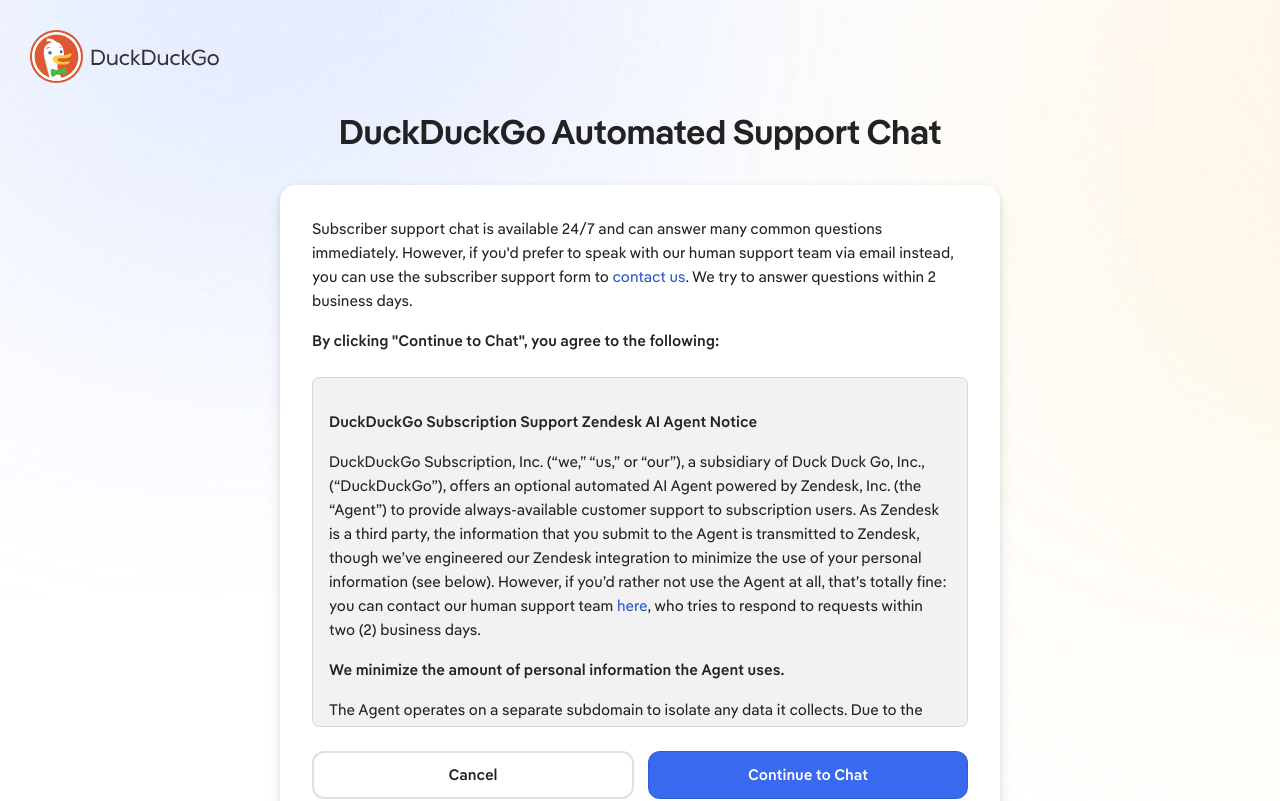
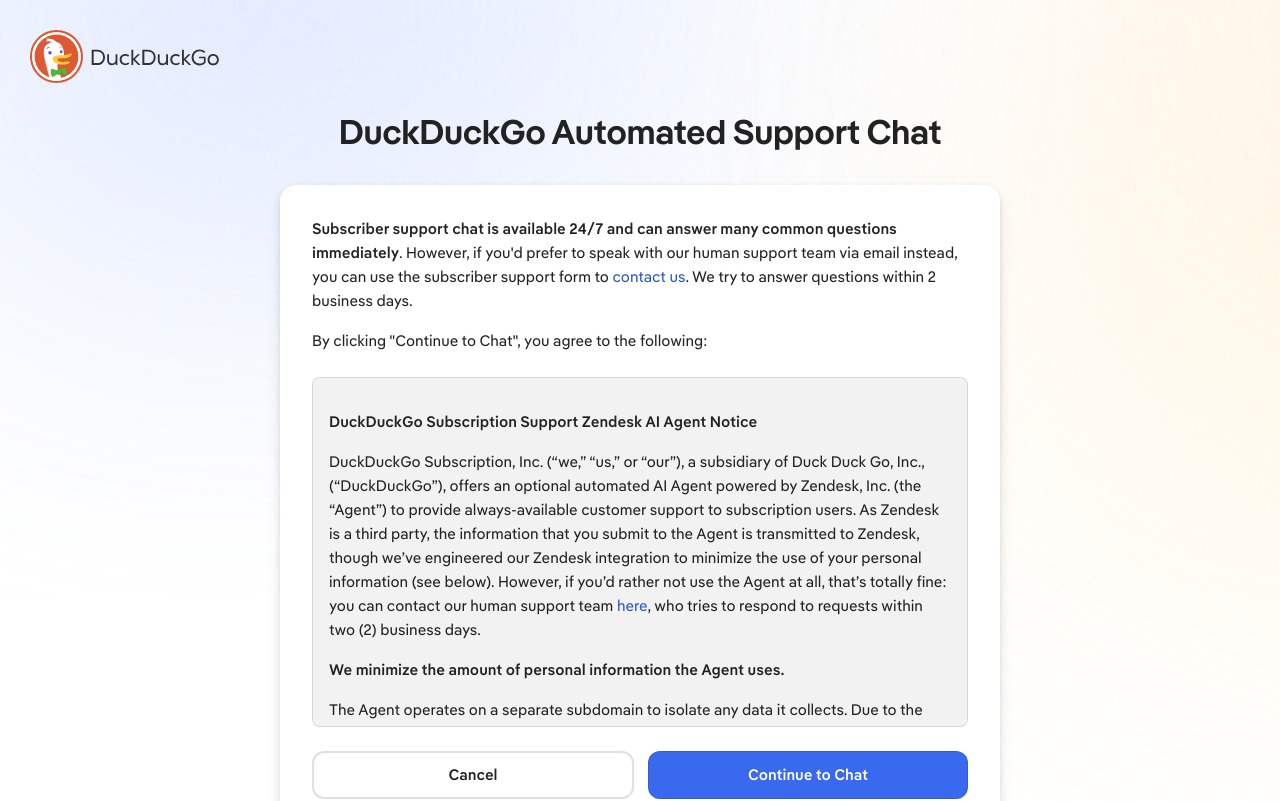
Before and after one commit to duckduckgo/zendesk-subscription-support-messenger, a Next.js app: page / in a window 1280 px wide. Shown: the top 801 px of the page. Built offline with nearby package versions, Linux system fonts and the light colour scheme.

Commit message:
Change font weight in consent opening statement

```diff
--- a/src/components/consent-form/consent-form.module.css
+++ b/src/components/consent-form/consent-form.module.css
@@ -35,7 +35,7 @@
     span {
       margin-top: 16px;
       display: block;
-      font-weight: 700;
+      font-weight: 400;
     }
   }
 }
--- a/src/components/consent-form/consent-form.tsx
+++ b/src/components/consent-form/consent-form.tsx
@@ -59,10 +59,12 @@
         <>
           <div className={styles.cardHeader}>
             <p>
-              Subscriber support chat is available 24/7 and can answer many
-              common questions immediately. However, if you&apos;d prefer to
-              speak with our human support team via email instead, you can use
-              the subscriber support form to{' '}
+              <strong>
+                Subscriber support chat is available 24/7 and can answer many
+                common questions immediately
+              </strong>
+              . However, if you&apos;d prefer to speak with our human support
+              team via email instead, you can use the subscriber support form to{' '}
               <a
                 href={`${MAIN_SITE_URL}/subscription-support`}
                 target="_blank"
```
